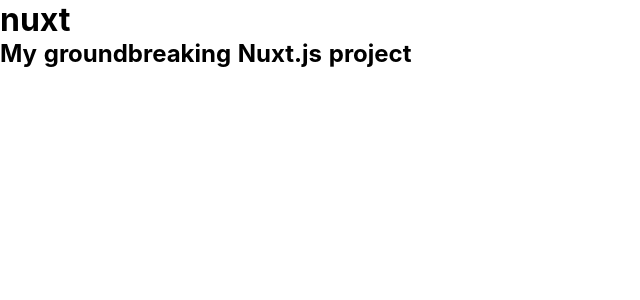
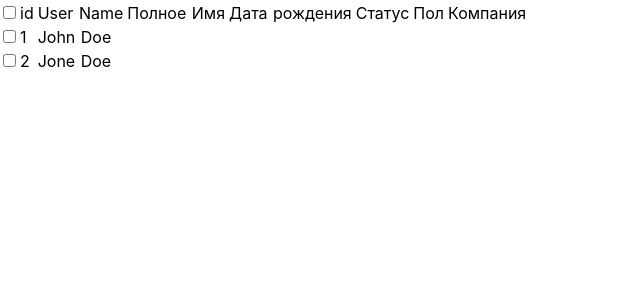
Before and after one commit to vladioluss/testingNuxt, a Nuxt app: page / in a window 1280 px wide. Shown: the top 300 px of the page, without its empty margins (0-640 px from the left). Built offline with nearby package versions, Linux system fonts and the light colour scheme.

Commit message:
update result data

```diff
--- a/package.json
+++ b/package.json
@@ -12,7 +12,9 @@
   },
   "dependencies": {
     "@nuxtjs/axios": "^5.9.5",
-    "nuxt": "^2.0.0"
+    "node-sass": "^4.14.1",
+    "nuxt": "^2.0.0",
+    "sass-loader": "^8.0.2"
   },
   "devDependencies": {}
 }
--- a/pages/index.vue
+++ b/pages/index.vue
@@ -1,22 +1,93 @@
 <template>
-  <div class="container">
-    <div>
-      <h1 class="title">
-        nuxt
-      </h1>
-      <h2 class="subtitle">
-        My groundbreaking Nuxt.js project
-      </h2>
-    </div>
+  <div>
+    <table class="table table-striped table-hover">
+      <thead>
+        <tr>
+          <th>
+            <label class="form-checkbox">
+              <input type="checkbox" v-model="selectAll" @click="selectedAll">
+            </label>
+          </th>
+          <td>id</td>
+          <td>User Name</td>
+          <td>Полное Имя</td>
+          <td>Дата рождения</td>
+          <td>Статус</td>
+          <td>Пол</td>
+          <td>Компания</td>
+        </tr>
+      </thead>
+      <tbody>
+        <tr v-for="user in users" :key="user.id">
+          <td>
+            <label class="form-checkbox">
+              <input type="checkbox" @click="select(user)">
+            </label>
+          </td>
+          <td>{{user.id}}</td>
+          <td>{{user.name}}</td>
+        </tr>
+      </tbody>
+    </table>
   </div>
 </template>
 
 <script>
-import usersList from '~/components/usersList.vue'
+export default {
+    data: () => ({
+		users: [
+			{
+				id: "1",
+				name: "John Doe",
+				email: "email@example.com"
+			},
+			{
+				id: "2",
+				name: "Jone Doe",
+				email: "email2@example.com"
+			}
+		],
+    selected: [],
+    sel: false,
+		selectAll: false
+  }),
 
-export default {
-  components: {
-    usersList
+	methods: {
+		selectedAll() {
+      //this.selected = []
+			if (!this.selectAll) {
+        let headers = Object.keys(this.users[0])
+        this.selected.push(headers.join(";"))
+        for (let user of this.users) {
+          const values = headers.map(header => {
+            return user[header]
+          })
+          this.selected.push(values.join(";"))
+        }
+        let result = this.selected.join("\n")
+        console.log(result)
+        //this.download(result, 'export.csv')
+      }
+    },
+    select(user) {
+      let rows = []
+      rows.push(user)
+      //this.download(rows)
+      console.log(rows)
+    },
+    download(data, filename) {
+      let link = document.createElement('a')
+      if (URL && 'download' in link) {
+        link.href = URL.createObjectURL(new Blob([new Uint8Array([0xEF, 0xBB, 0xBF]),
+          data
+        ]))
+        link.setAttribute('download', filename)
+        document.body.appendChild(link)
+        link.click()
+        document.body.removeChild(link)
+      }
+		}
   }
+
 }
 </script>
--- a/pages/usersList.vue
+++ b/pages/usersList.vue
@@ -1,17 +1,18 @@
 <template>
-  <div class="container">
+  <div class="body">
     <h1>Users List</h1>
 
-    <button v-on:click="objToCsv">csv</button>
+    <button v-on:click="downloadCSV">csv</button>
     <br><br>
 
+    <center>
     <div>
       <div v-if="users">
         <div>
-            <table id="data-table">
+          <table>
             <thead>
             <tr>
-                <td><input type="checkbox" v-on:click="selectAll" v-model="allSelected"></td>
+              <td><input type="checkbox" v-on:click="selectAll(allUsers)"></td>
               <td>id</td>
               <td>User Name</td>
               <td>Полное Имя</td>
@@ -23,7 +24,7 @@
             </thead>
             <tbody>
               <tr v-for="user in allUsers" :key="user.id">
-                  <td><input type="checkbox" v-model="selected" v-on:click="select"></td>
+                <td><input type="checkbox" v-on:click="select(user)"></td>
                 <td>{{ user.id }}</td>
                 <td>{{ user.username }}</td>
                 <td>{{ user.fullName }}</td>
@@ -39,18 +40,19 @@
 
       <p v-else>Пусто</p>
 
+    </div></center>
   </div>
-  </div>
+
 </template>
 
 <script>
   import { mapActions, mapState, mapGetters } from 'vuex'
   import UsersList from "../components/usersList"
+  import {getters} from "../store";
 
   export default {
     data() {
       return {
-        selected: false,
         allSelected: false,
       }
     },
@@ -60,8 +62,7 @@
         'usersList', 'thesauruses'
       ]),
 
-      objToCsv: (data) => {
-        //формирование csv
+      selectAll: (data) => {
         let rows = []
 
         let headers = Object.keys(data[0])
@@ -76,30 +77,29 @@
 
         let result = rows.join("\n")
         console.log(result)
-        //this.downloadCSV(result, 'export.csv', 'text/csv;charset=UTF-8;');
+        this.downloadCSV(result, 'export.csv', 'text/csv;charset=UTF-8;')
       },
 
-      selectAll: () => {
-        console.log("all select: ", this.allSelected)
+      select: (user) => {
+        let rows = []
+        rows.push(user)
+        console.log(rows)
+        this.downloadCSV(rows, 'export.csv', 'text/csv;charset=UTF-8;')
       },
 
-      select: () => {
-        console.log("select: ", this.selected)
-      },
-
-      downloadCSV: (data, fileName) => {
-        let link = document.createElement('a');
+      downloadCSV: (data, filename) => {
+        let link = document.createElement('a')
 
         if (URL && 'download' in link) {
           link.href = URL.createObjectURL(new Blob([new Uint8Array([0xEF, 0xBB, 0xBF]),
             data
-          ]));
+          ]))
 
-          link.setAttribute('download', fileName);
+          link.setAttribute('download', filename)
 
-          document.body.appendChild(link);
-          link.click();
-          document.body.removeChild(link);
+          document.body.appendChild(link)
+          link.click()
+          document.body.removeChild(link)
         }
       }
     },
@@ -120,34 +120,39 @@
   }
 </script>
 
-<style scoped>
-  .container {
-    max-width: 1170px;
-    margin-left: auto;
-    margin-right: auto;
-    height: 1000px;
+<style scoped lang="scss">
+  .body {
+    background: linear-gradient(45deg, #49a09d, #5f2c82);
   }
 
   h1 {
-    margin-bottom: 20px;
-  }
-
-  thead {
-    font-weight: bold;
+    color: white;
   }
 
   table {
     border-collapse: collapse;
+    overflow: hidden;
+    box-shadow: 0 0 20px rgba(0,0,0,0.1);
   }
 
-  td, th {
-    border: 1px solid #999;
-    padding: 0.5rem;
-    text-align: left;
+  th,
+  td {
+    padding: 15px;
+    background-color: rgba(255,255,255,0.2);
+    color: #fff;
   }
 
-  tr:hover {
-    background: rgba(225, 233, 245, 0.6);
-    cursor: pointer;
+  thead {
+    th {
+      background-color: #55608f;
+    }
+  }
+
+  tbody {
+    tr {
+      &:hover {
+         background-color: rgba(255,255,255,0.3);
+      }
+    }
   }
 </style>
```
Also changed, not shown: 1 other file (tests, documents, lock files or other folders). Lines whose indentation alone changed are shown as unchanged.
